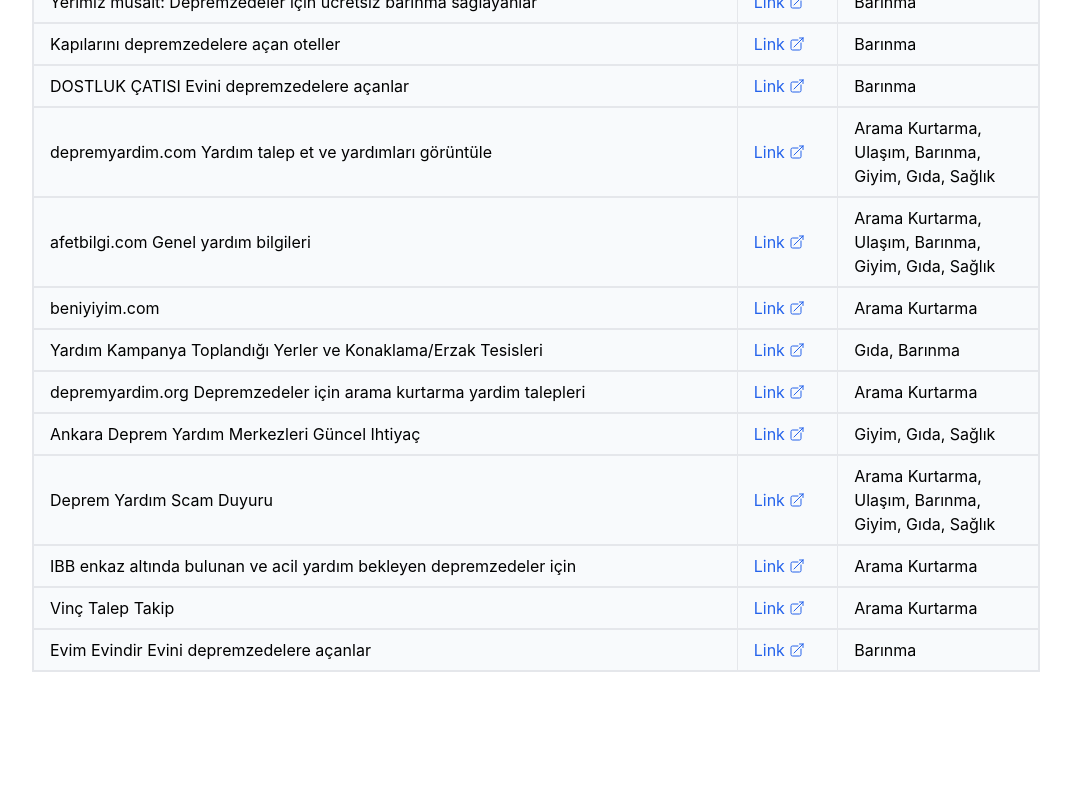
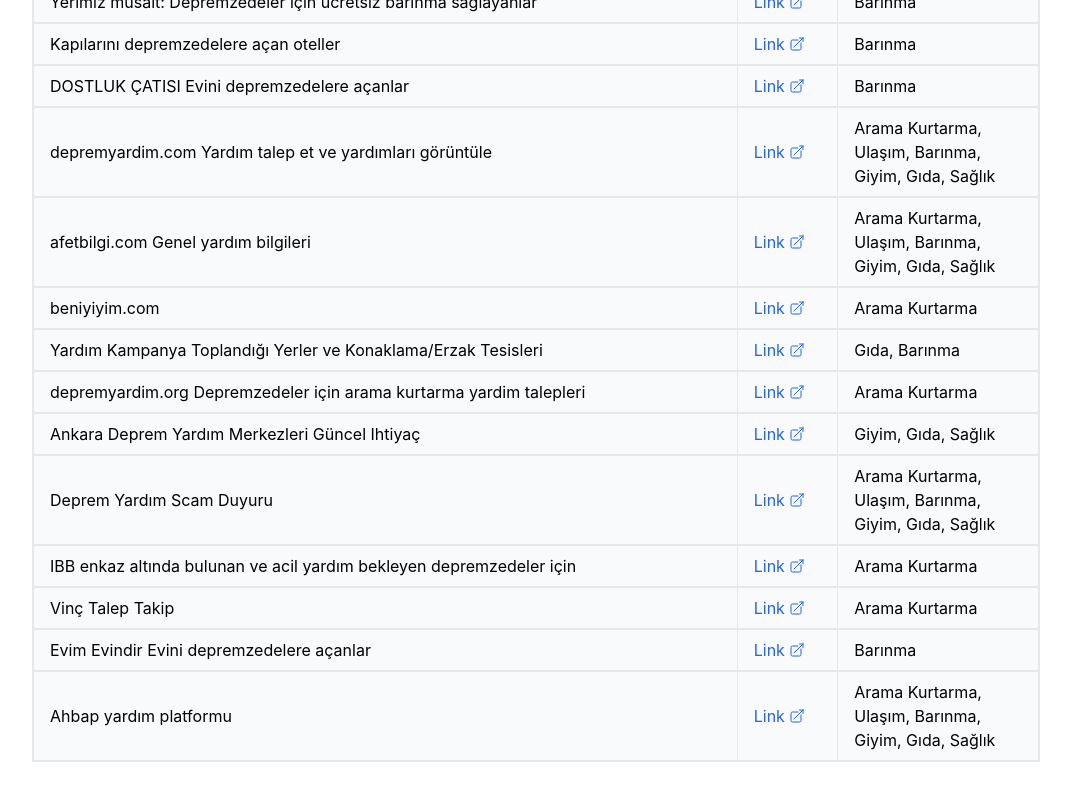
Before and after one commit to alparslandeniz/tumyardimlar, a React (Create React App) app: page / in a window 1280 px wide. Shown: the part 654-1454 px from the top of the page, without its empty margins (104-1175 px from the left). Before the commit the page ends 1366 px from the top, so only its background shows below. Built offline with nearby package versions, Linux system fonts and the light colour scheme.

Commit message:
Update Data.js

```diff
--- a/src/Components/Constants/Data.js
+++ b/src/Components/Constants/Data.js
@@ -79,4 +79,9 @@
     url: "https://evimevindir.com/",
     category: "Barınma",
   },
+  {
+    description: "Ahbap yardım platformu",
+    url: "https://ahbap.org/bagisci-ol",
+    category: "Arama Kurtarma, Ulaşım, Barınma, Giyim, Gıda, Sağlık",
+  },
 ];
```
